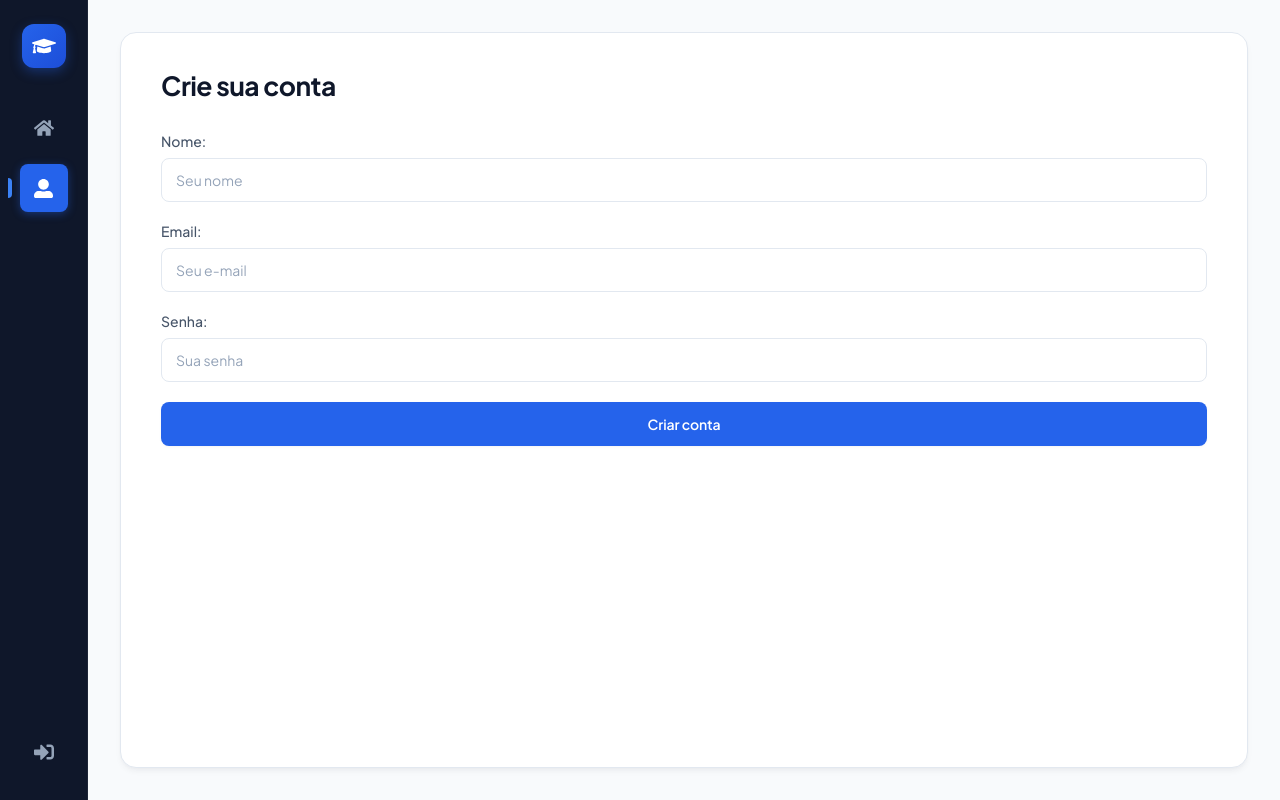
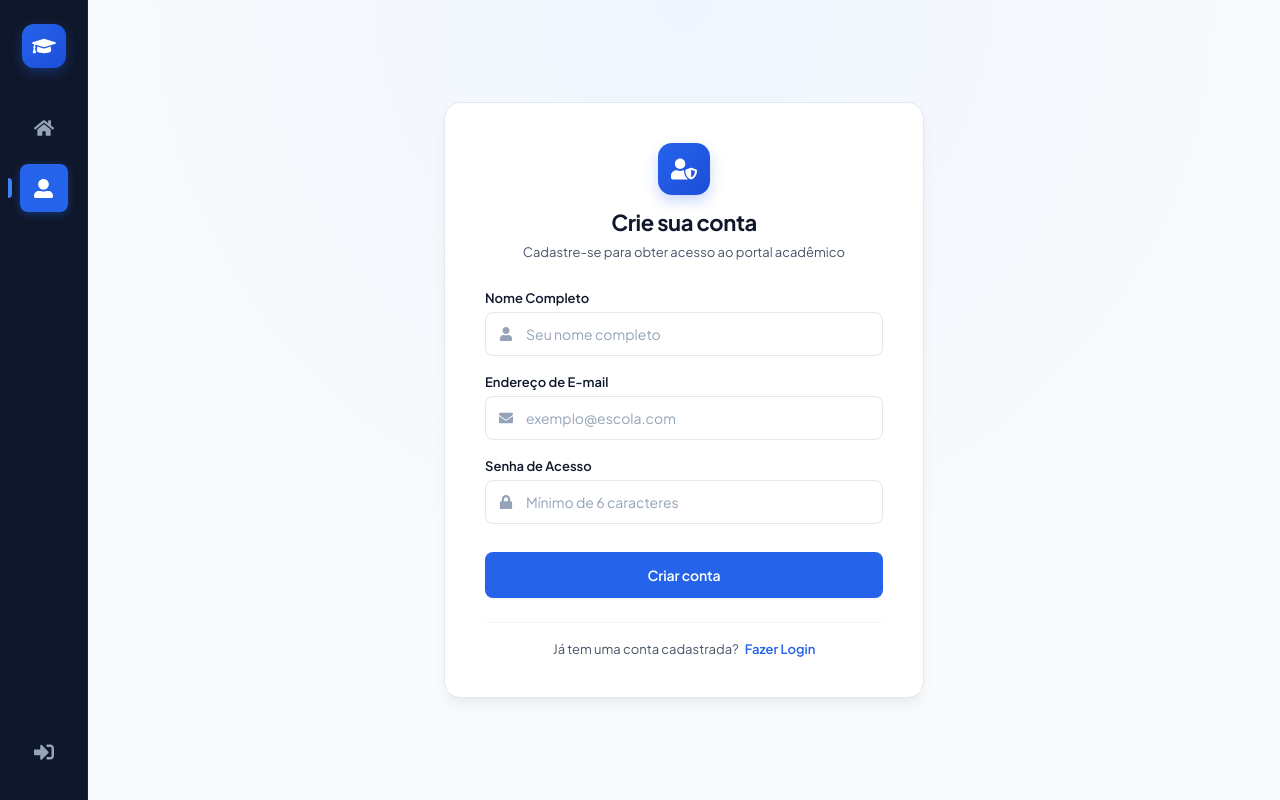
Before and after one commit to J-Ednardo/front-projeto-escola, a React (Create React App) app: page /register in a window 1280 px wide. Built offline with nearby package versions, Linux system fonts and the light colour scheme.

Commit message:
feat(auth): moderniza telas de login e registro com cartoes focados

```diff
--- a/src/pages/Login/index.js
+++ b/src/pages/Login/index.js
@@ -1,11 +1,12 @@
 import React, { useState } from 'react';
 import { toast } from 'react-toastify';
 import { isEmail } from 'validator';
-import {  useDispatch, useSelector } from 'react-redux';
+import { useDispatch, useSelector } from 'react-redux';
 import { get } from 'lodash';
+import { FaGraduationCap, FaEnvelope, FaLock } from 'react-icons/fa';
+import { Link } from 'react-router-dom';
 
-import { Container } from '../../styles/GlobalStyles';
-import { Form } from './styled';
+import { AuthWrapper, AuthCard, Form, InputGroup } from './styled';
 import Loading from '../../components/Loading';
 import * as actions from '../../store/modules/auth/actions';
 
@@ -39,39 +40,60 @@ export default function Login(props) {
             email,
             password,
             prevPath
-        }))
-    }
+        }));
+    };
 
     return (
-        <Container>
+        <AuthWrapper>
             <Loading isLoading={isLoading} />
+
+            <AuthCard>
+                <div className="card-header">
+                    <div className="brand-badge">
+                        <FaGraduationCap size={28} />
+                    </div>
                     <h1>Login</h1>
+                    <p className="subtitle">Entre com suas credenciais para acessar o portal acadêmico</p>
+                </div>
 
                 <Form onSubmit={handleSubmit}>
                     <label>
-                    E-mail:
+                        E-mail
+                        <InputGroup>
+                            <FaEnvelope className="input-icon" />
                             <input
                                 type='text'
                                 value={email}
                                 onChange={e => setEmail(e.target.value)}
-                        placeholder='Seu e-mail'
+                                placeholder='Seu e-mail cadastrado'
+                                autoFocus
                             />
+                        </InputGroup>
                     </label>
 
                     <label>
-                    Senha:
+                        Senha
+                        <InputGroup>
+                            <FaLock className="input-icon" />
                             <input
                                 type='password'
                                 value={password}
                                 onChange={e => setPassword(e.target.value)}
-                        placeholder='Sua senha'
+                                placeholder='Sua senha de acesso'
                             />
+                        </InputGroup>
                     </label>
 
-                <button type='submit'>
-                    Login
+                    <button type='submit' disabled={isLoading}>
+                        {isLoading ? 'Entrando...' : 'Entrar no Sistema'}
                     </button>
                 </Form>
-        </Container>
+
+                <div className="card-footer">
+                    <span>Não tem uma conta?</span>
+                    <Link to="/register">Crie sua conta</Link>
+                </div>
+            </AuthCard>
+        </AuthWrapper>
     );
 }
--- a/src/pages/Login/styled.js
+++ b/src/pages/Login/styled.js
@@ -1,21 +1,110 @@
 import styled from 'styled-components';
-import { colors } from '../../styles/theme';
+import { colors, metrics } from '../../styles/theme';
+
+export const AuthWrapper = styled.div`
+    flex: 1;
+    min-height: 100vh;
+    display: flex;
+    align-items: center;
+    justify-content: center;
+    padding: 32px 16px;
+    background: radial-gradient(circle at 50% 0%, #EFF6FF 0%, ${colors.background} 60%);
+`;
+
+export const AuthCard = styled.div`
+    width: 100%;
+    max-width: 440px;
+    background: #FFFFFF;
+    border-radius: ${metrics.borderRadiusLg};
+    border: 1px solid ${colors.border};
+    box-shadow: ${metrics.boxShadowLg};
+    padding: 40px;
+
+    .card-header {
+        text-align: center;
+        margin-bottom: 32px;
+
+        .brand-badge {
+            width: 56px;
+            height: 56px;
+            border-radius: 16px;
+            background: linear-gradient(135deg, ${colors.primary} 0%, ${colors.primaryDark} 100%);
+            color: #FFFFFF;
+            display: inline-flex;
+            align-items: center;
+            justify-content: center;
+            margin-bottom: 16px;
+            box-shadow: 0 8px 16px rgba(37, 99, 235, 0.25);
+        }
+
+        h1 {
+            font-size: 24px;
+            font-weight: 700;
+            color: ${colors.textTitle};
+            margin-bottom: 8px;
+        }
+
+        .subtitle {
+            font-size: 14px;
+            color: ${colors.textBody};
+            line-height: 1.5;
+        }
+    }
+
+    .card-footer {
+        margin-top: 28px;
+        padding-top: 20px;
+        border-top: 1px solid ${colors.borderLight};
+        display: flex;
+        align-items: center;
+        justify-content: center;
+        gap: 6px;
+        font-size: 14px;
+        color: ${colors.textBody};
+
+        a {
+            font-weight: 600;
+        }
+    }
+`;
 
 export const Form = styled.form`
     display: flex;
     flex-direction: column;
-    margin-top: 30px;
+    gap: 20px;
 
     label {
         display: flex;
         flex-direction: column;
-        margin-bottom: 20px;
-        font-weight: 500;
-        font-size: 14px;
-        color: ${colors.textBody};
+        gap: 6px;
+        font-weight: 600;
+        font-size: 13px;
+        color: ${colors.textTitle};
+    }
+
+    button[type="submit"] {
+        margin-top: 8px;
+        width: 100%;
+        height: 46px;
+        font-size: 15px;
+    }
+`;
+
+export const InputGroup = styled.div`
+    position: relative;
+    display: flex;
+    align-items: center;
+
+    .input-icon {
+        position: absolute;
+        left: 14px;
+        color: ${colors.textMuted};
+        font-size: 15px;
+        pointer-events: none;
     }
 
     input {
-        margin-top: 8px;
+        width: 100%;
+        padding-left: 42px;
     }
 `;
--- a/src/pages/Register/index.js
+++ b/src/pages/Register/index.js
@@ -1,31 +1,32 @@
-import React, { use, useState } from 'react';
+import React, { useState, useEffect } from 'react';
 import { toast } from 'react-toastify';
 import { isEmail } from 'validator';
 import { useSelector, useDispatch } from 'react-redux';
+import { FaUser, FaEnvelope, FaLock, FaUserShield, FaTrashAlt } from 'react-icons/fa';
+import { Link } from 'react-router-dom';
 
-import { Container } from '../../styles/GlobalStyles';
-import { Form } from './styled';
+import { RegisterWrapper, Card, Form, InputGroup, ActionRow } from './styled';
 import Loading from '../../components/Loading';
 import * as actions from '../../store/modules/auth/actions';
 import axios from '../../services/axios';
 
 export default function Register() {
     const dispatch = useDispatch();
-    const id = useSelector(state => state.auth.user.id);
-    const nomeStorage = useSelector(state => state.auth.user.nome);
-    const emailStorage = useSelector(state => state.auth.user.email);
+    const id = useSelector(state => state.auth.user?.id);
+    const perfil = useSelector(state => state.auth.user?.perfil);
+    const nomeStorage = useSelector(state => state.auth.user?.nome);
+    const emailStorage = useSelector(state => state.auth.user?.email);
     const isLoading = useSelector(state => state.auth.isLoading);
 
     const [nome, setNome] = useState('');
     const [email, setEmail] = useState('');
     const [password, setPassword] = useState('');
 
-    React.useEffect(() => {
+    useEffect(() => {
         if(!id) return;
-
-        setNome(nomeStorage);
-        setEmail(emailStorage);
-    }, []);
+        setNome(nomeStorage || '');
+        setEmail(emailStorage || '');
+    }, [id, nomeStorage, emailStorage]);
 
     async function handleSubmit(e) {
         e.preventDefault();
@@ -33,17 +34,17 @@ export default function Register() {
 
         if(nome.length < 3 || nome.length > 255) {
             formErros = true;
-            toast.error("Nome deve ter entre 3 e 255 caracteres")
+            toast.error("Nome deve ter entre 3 e 255 caracteres");
         }
 
         if(!isEmail(email)){
             formErros = true;
-            toast.error("Email invalido")
+            toast.error("Email inválido");
         }
 
         if(!id && (password.length < 6 || password.length > 50)) {
             formErros = true;
-            toast.error("Senha deve ter entre 6 e 50 caracteres")
+            toast.error("Senha deve ter entre 6 e 50 caracteres");
         }
 
         if(formErros) return;
@@ -64,50 +65,93 @@ export default function Register() {
     }
 
     return (
-        <Container>
+        <RegisterWrapper>
             <Loading isLoading={isLoading} />
+
+            <Card>
+                <div className="card-header">
+                    <div className="brand-badge">
+                        <FaUserShield size={26} />
+                    </div>
                     <h1>{id ? 'Minha Conta' : 'Crie sua conta'}</h1>
+                    <p className="subtitle">
+                        {id
+                            ? `Gerencie suas credenciais de acesso (${perfil || 'Usuário'})`
+                            : 'Cadastre-se para obter acesso ao portal acadêmico'
+                        }
+                    </p>
+                </div>
 
                 <Form onSubmit={handleSubmit}>
-                <label  htmlFor='nome'>
-                    Nome:
+                    <label htmlFor='nome'>
+                        Nome Completo
+                        <InputGroup>
+                            <FaUser className="input-icon" />
                             <input
+                                id='nome'
                                 type='text'
                                 value={nome}
                                 onChange={e => setNome(e.target.value)}
-                        placeholder='Seu nome'
+                                placeholder='Seu nome completo'
+                                required
                             />
+                        </InputGroup>
                     </label>
 
-                <label  htmlFor='email'>
-                    Email:
+                    <label htmlFor='email'>
+                        Endereço de E-mail
+                        <InputGroup>
+                            <FaEnvelope className="input-icon" />
                             <input
-                        type='text'
+                                id='email'
+                                type='email'
                                 value={email}
                                 onChange={e => setEmail(e.target.value)}
-                        placeholder='Seu e-mail'
+                                placeholder='exemplo@escola.com'
+                                required
                             />
+                        </InputGroup>
                     </label>
 
-                <label  htmlFor='password'>
-                    Senha:
+                    <label htmlFor='password'>
+                        {id ? 'Nova Senha (deixe em branco para manter)' : 'Senha de Acesso'}
+                        <InputGroup>
+                            <FaLock className="input-icon" />
                             <input
+                                id='password'
                                 type='password'
                                 value={password}
                                 onChange={e => setPassword(e.target.value)}
-                        placeholder='Sua senha'
+                                placeholder={id ? 'Digite nova senha se desejar alterar' : 'Mínimo de 6 caracteres'}
+                                required={!id}
                             />
+                        </InputGroup>
                     </label>
 
-                <div style={{ display: 'flex', gap: '10px' }}>
-                    <button type="submit" style={{ flex: 1 }}>{id ? 'Salvar Alterações' : 'Criar conta'}</button>
+                    <ActionRow>
+                        <button type="submit" disabled={isLoading}>
+                            {id ? 'Salvar Alterações' : 'Criar conta'}
+                        </button>
                         {id && (
-                        <button type="button" onClick={handleDeleteAccount} style={{ background: '#d63031', color: '#fff' }}>
-                            Excluir Conta
+                            <button
+                                type="button"
+                                onClick={handleDeleteAccount}
+                                className="danger-btn"
+                                title="Excluir minha conta permanentemente"
+                            >
+                                <FaTrashAlt size={14} /> Excluir Conta
                             </button>
                         )}
+                    </ActionRow>
+                </Form>
+
+                {!id && (
+                    <div className="card-footer">
+                        <span>Já tem uma conta cadastrada?</span>
+                        <Link to="/login">Fazer Login</Link>
                     </div>
-            </Form>
-        </Container>
+                )}
+            </Card>
+        </RegisterWrapper>
     );
 }
--- a/src/pages/Register/styled.js
+++ b/src/pages/Register/styled.js
@@ -1,21 +1,128 @@
 import styled from 'styled-components';
-import { colors } from '../../styles/theme';
+import { colors, metrics } from '../../styles/theme';
+
+export const RegisterWrapper = styled.div`
+    flex: 1;
+    min-height: 100vh;
+    display: flex;
+    align-items: center;
+    justify-content: center;
+    padding: 32px 16px;
+    background: radial-gradient(circle at 50% 0%, #EFF6FF 0%, ${colors.background} 60%);
+`;
+
+export const Card = styled.div`
+    width: 100%;
+    max-width: 480px;
+    background: #FFFFFF;
+    border-radius: ${metrics.borderRadiusLg};
+    border: 1px solid ${colors.border};
+    box-shadow: ${metrics.boxShadowLg};
+    padding: 40px;
+
+    .card-header {
+        text-align: center;
+        margin-bottom: 28px;
+
+        .brand-badge {
+            width: 52px;
+            height: 52px;
+            border-radius: 14px;
+            background: linear-gradient(135deg, ${colors.primary} 0%, ${colors.primaryDark} 100%);
+            color: #FFFFFF;
+            display: inline-flex;
+            align-items: center;
+            justify-content: center;
+            margin-bottom: 14px;
+            box-shadow: 0 6px 14px rgba(37, 99, 235, 0.25);
+        }
+
+        h1 {
+            font-size: 22px;
+            font-weight: 700;
+            color: ${colors.textTitle};
+            margin-bottom: 6px;
+        }
+
+        .subtitle {
+            font-size: 13px;
+            color: ${colors.textBody};
+            line-height: 1.5;
+        }
+    }
+
+    .card-footer {
+        margin-top: 24px;
+        padding-top: 18px;
+        border-top: 1px solid ${colors.borderLight};
+        display: flex;
+        align-items: center;
+        justify-content: center;
+        gap: 6px;
+        font-size: 13px;
+        color: ${colors.textBody};
+
+        a {
+            font-weight: 600;
+        }
+    }
+`;
 
 export const Form = styled.form`
     display: flex;
     flex-direction: column;
-    margin-top: 30px;
+    gap: 18px;
 
     label {
         display: flex;
         flex-direction: column;
-        margin-bottom: 20px;
-        font-weight: 500;
+        gap: 6px;
+        font-weight: 600;
+        font-size: 13px;
+        color: ${colors.textTitle};
+    }
+`;
+
+export const InputGroup = styled.div`
+    position: relative;
+    display: flex;
+    align-items: center;
+
+    .input-icon {
+        position: absolute;
+        left: 14px;
+        color: ${colors.textMuted};
         font-size: 14px;
-        color: ${colors.textBody};
+        pointer-events: none;
     }
 
     input {
-        margin-top: 8px;
+        width: 100%;
+        padding-left: 40px;
     }
 `;
+
+export const ActionRow = styled.div`
+    display: flex;
+    gap: 12px;
+    margin-top: 10px;
+
+    button[type="submit"] {
+        flex: 1;
+        height: 46px;
+        font-size: 14px;
+    }
+
+    .danger-btn {
+        background: ${colors.errorBg};
+        color: ${colors.error};
+        border: 1px solid ${colors.errorBorder};
+        box-shadow: none;
+
+        &:hover {
+            background: ${colors.error};
+            color: #FFFFFF;
+            border-color: ${colors.error};
+        }
+    }
+`;
```
Lines whose indentation alone changed are shown as unchanged.
